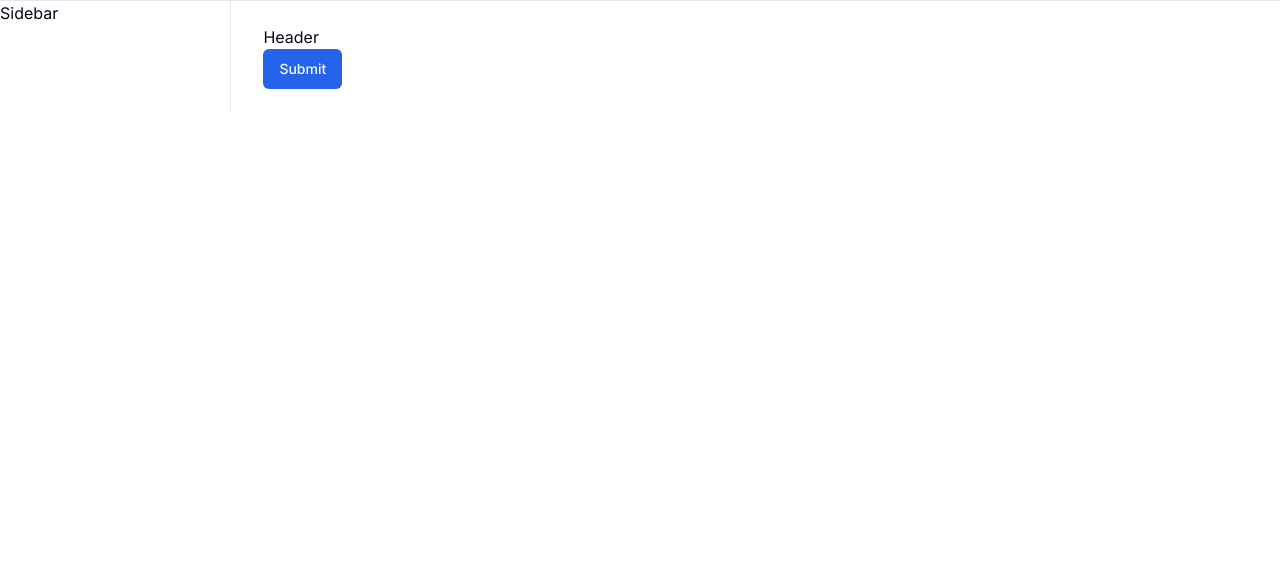
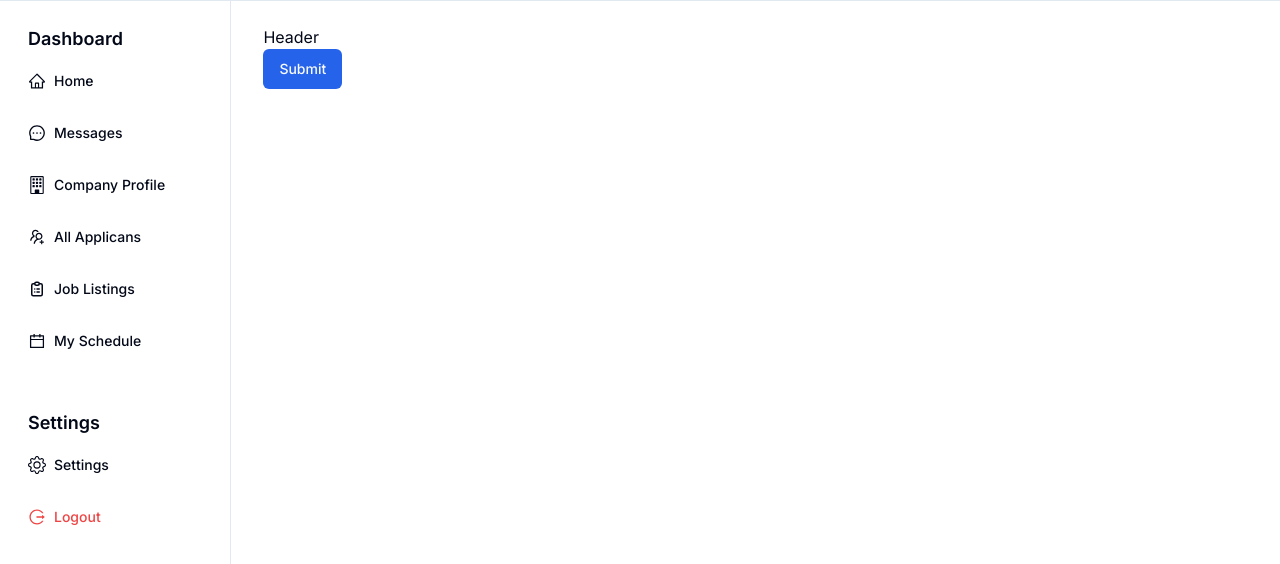
Before and after one commit to alhazme/dashboard-loker, a Next.js app: page / in a window 1280 px wide. Shown: the top 564 px of the page. Built offline with nearby package versions, Linux system fonts and the light colour scheme.

Commit message:
Slicing sidebar component

```diff
--- a/package.json
+++ b/package.json
@@ -16,6 +16,7 @@
     "next": "14.2.5",
     "react": "^18",
     "react-dom": "^18",
+    "react-icons": "^5.2.1",
     "tailwind-merge": "^2.4.0",
     "tailwindcss-animate": "^1.0.7"
   },
--- a/src/app/layout.tsx
+++ b/src/app/layout.tsx
@@ -1,6 +1,7 @@
 import type { Metadata } from "next";
 import { Inter } from "next/font/google";
 import "./globals.css";
+import Sidebar from "@/components/layouts/Sidebar";
 
 const inter = Inter({ subsets: ["latin"] });
 
@@ -22,7 +23,7 @@ export default function RootLayout({
           <div className="bg-background">
             <div className="flex flex-row">
               <div className="hidden lg:block w-[18%]">
-                Sidebar
+                <Sidebar />
               </div>
               <div className="col-span-3 overflow-auto lg:col-span-5 lg:border-l w-[82%]">
                 <div className="px-6 py-6 lg:px-8">
--- /dev/null
+++ b/src/components/layouts/Sidebar/index.tsx
@@ -0,0 +1,68 @@
+import { Button } from '@/components/ui/button';
+import React, { FC } from 'react'
+import { AiOutlineCalendar, AiOutlineHome, AiOutlineLogout, AiOutlineMessage, AiOutlineUsergroupAdd } from 'react-icons/ai';
+import { BsBuilding, BsGear } from 'react-icons/bs';
+import { HiOutlineClipboard, HiOutlineClipboardList } from 'react-icons/hi';
+
+interface SidebarProps {
+
+}
+
+const Sidebar: FC<SidebarProps> = ({ }) => {
+  return (
+    <div className='pb-12 min-h-screen'>
+      <div className='space-y-4 py-4'>
+        <div className='px-3 py-2'>
+          <h2 className='mb-2 px-4 text-lg font-semibold'>
+            Dashboard
+          </h2>
+          <div className='space-y-3'>
+            <Button variant={'ghost'} className='w-full justify-start rounded-none hover:text-primary'>
+              <AiOutlineHome className='mr-2 text-lg' />
+              Home
+            </Button>
+            <Button variant={'ghost'} className='w-full justify-start rounded-none hover:text-primary'>
+              <AiOutlineMessage className='mr-2 text-lg' />
+              Messages
+            </Button>
+            <Button variant={'ghost'} className='w-full justify-start rounded-none hover:text-primary'>
+              <BsBuilding className='mr-2 text-lg' />
+              Company Profile
+            </Button>
+            <Button variant={'ghost'} className='w-full justify-start rounded-none hover:text-primary'>
+              <AiOutlineUsergroupAdd className='mr-2 text-lg' />
+              All Applicans
+            </Button>
+            <Button variant={'ghost'} className='w-full justify-start rounded-none hover:text-primary'>
+              <HiOutlineClipboardList className='mr-2 text-lg' />
+              Job Listings
+            </Button>
+            <Button variant={'ghost'} className='w-full justify-start rounded-none hover:text-primary'>
+              <AiOutlineCalendar className='mr-2 text-lg' />
+              My Schedule
+            </Button>
+          </div>
+        </div>
+      </div>
+      <div className='space-y-4 py-4'>
+        <div className='px-3 py-2'>
+          <h2 className='mb-2 px-4 text-lg font-semibold'>
+            Settings
+          </h2>
+          <div className='space-y-3'>
+            <Button variant={'ghost'} className='w-full justify-start rounded-none hover:text-primary'>
+              <BsGear className='mr-2 text-lg' />
+              Settings
+            </Button>
+            <Button variant={'ghost'} className='w-full hover:bg-red-200 text-red-500 hover:text-red-500 justify-start rounded-none'>
+              <AiOutlineLogout className='mr-2 text-lg' />
+              Logout
+            </Button>
+          </div>
+        </div>
+      </div>
+    </div>
+  )
+}
+
+export default Sidebar;
```
Also changed, not shown: 1 other file (tests, documents, lock files or other folders).
